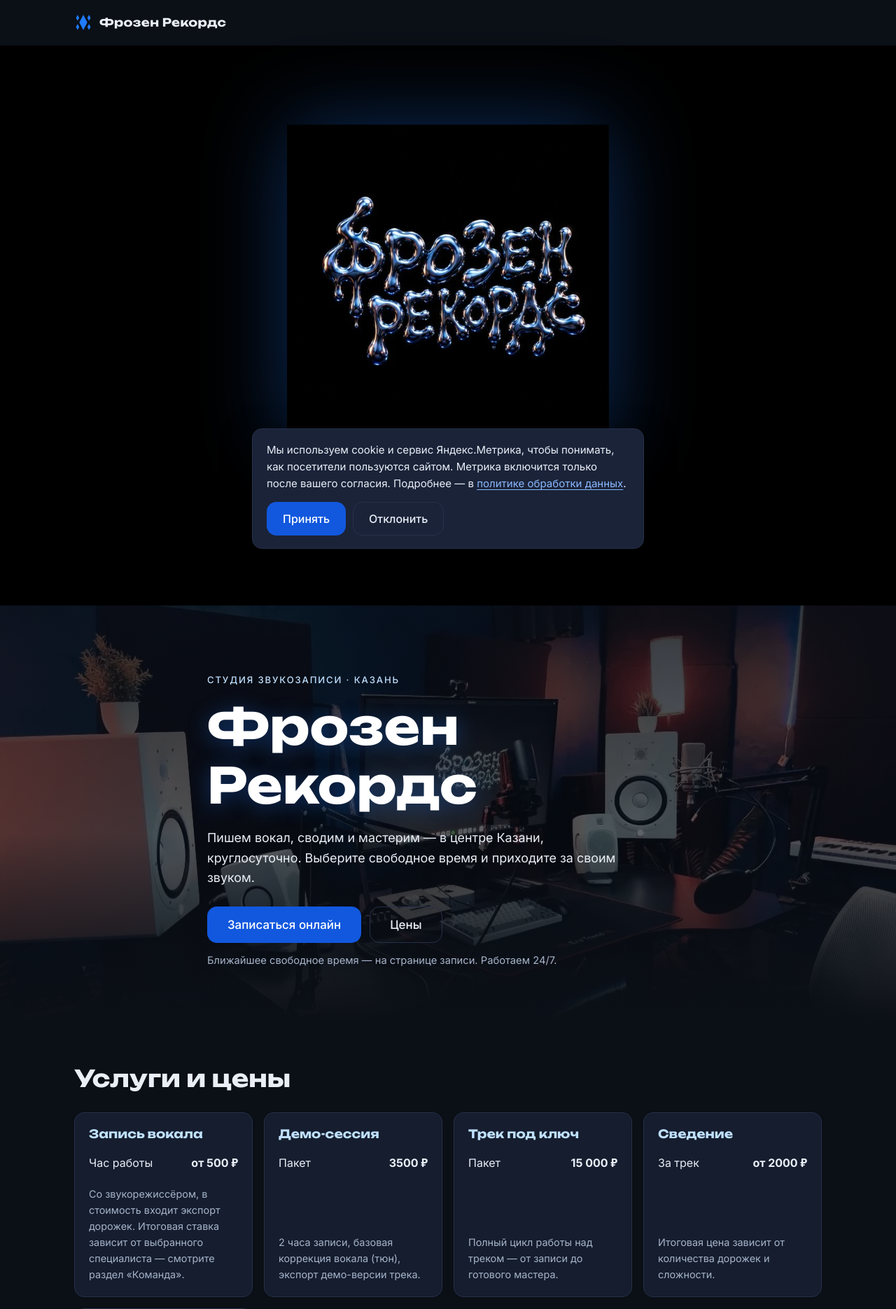
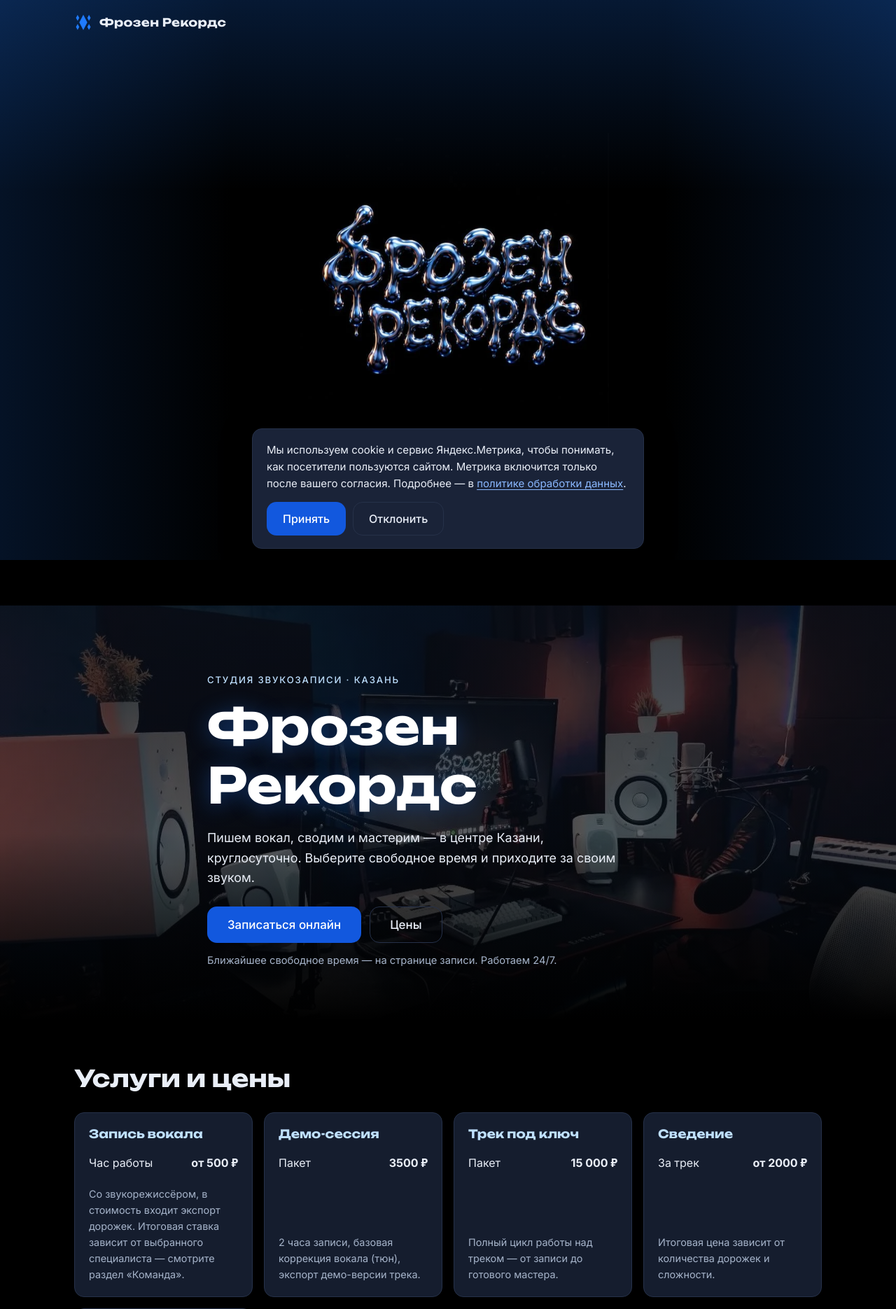
Before and after one commit to netoger/frozen-records-site, a PHP site: page / in a window 1280 px wide. Shown: the top 1870 px of the page at 70% size. Run offline with PHP 8.4, Linux system fonts and the light colour scheme.

Commit message:
Заставка: без ореола у логотипа, подсветка по краям страницы
- убрано свечение вокруг логотипа; фон страницы стал чистым чёрным,
  а картинка выводится в режиме наложения screen — чёрный фон снимка
  становится прозрачным, и логотип ложится на страницу без рамки;
- добавлена подсветка по краям страницы сверху и с боков, снизу её нет;
  слой закреплён на экране позади содержимого, текст не затемняет;
- логотип и стрелка плавно тают при прокрутке к содержимому;
- убрана надпись «Листайте вниз», осталась одна стрелка.

Расчёт растворения ведётся по высоте окна, а не по размерам элемента:
на старте до завершения первой раскладки они бывают неточными, из-за чего
логотип исчезал уже на первых ста пикселях прокрутки.

Co-Authored-By: Claude Fable 5 <noreply@anthropic.com>

```diff
--- a/public_html/assets/css/style.css
+++ b/public_html/assets/css/style.css
@@ -33,8 +33,10 @@
 
 /* ---------- Токены ---------- */
 :root {
-  --bg: #0b0f16;
-  --bg-alt: #101623;
+  /* Чистый чёрный: логотип отрисован на чёрном, и фон картинки должен
+     сливаться с фоном страницы без видимой границы */
+  --bg: #000000;
+  --bg-alt: #0b111c;
   --panel: #151d2e;
   --panel-2: #1a2338;
   --line: #263149;
@@ -68,6 +70,21 @@ body {
   font-size: 1rem;
   line-height: 1.6;
   -webkit-font-smoothing: antialiased;
+}
+
+/* Подсветка по краям страницы: сверху и с боков, снизу её нет.
+   Слой закреплён на экране и лежит ПОЗАДИ содержимого (z-index: -1),
+   поэтому не затемняет текст и не перехватывает нажатия. */
+body::before {
+  content: '';
+  position: fixed;
+  inset: 0;
+  z-index: -1;
+  pointer-events: none;
+  background:
+    linear-gradient(to bottom, rgba(31, 123, 255, 0.20) 0%, rgba(31, 123, 255, 0) 34vh),
+    linear-gradient(to right,  rgba(31, 123, 255, 0.15) 0%, rgba(31, 123, 255, 0) 26vw),
+    linear-gradient(to left,   rgba(31, 123, 255, 0.15) 0%, rgba(31, 123, 255, 0) 26vw);
 }
 
 img { max-width: 100%; height: auto; display: block; }
@@ -151,30 +168,31 @@ h1, h2, h3 { font-family: var(--font-head); line-height: 1.2; margin: 0 0 0.6em;
 }
 
 /* ---------- Заставка с логотипом ---------- */
-/* Логотип отрисован на чёрном фоне, поэтому и секция чёрная — так картинка
-   не выглядит вставленным прямоугольником. svh вместо vh: на мобильных
-   адресная строка не должна обрезать экран. */
+/* Секция без своего фона — сквозь неё виден чёрный фон страницы и подсветка
+   по краям. svh вместо vh: на мобильных адресная строка не режет экран. */
 .intro {
   min-height: 100vh;
   min-height: 100svh;
-  background: #000;
   display: flex; flex-direction: column;
   align-items: center; justify-content: center; gap: 28px;
   padding: 24px 16px 40px;
   text-align: center;
 }
+/* mix-blend-mode: screen делает чёрный фон картинки полностью прозрачным,
+   поэтому логотип ложится на страницу без прямоугольника и без ореола. */
 .intro-logo {
   width: min(78vw, 460px); height: auto;
-  filter: drop-shadow(0 0 60px rgba(31, 123, 255, 0.35));
+  mix-blend-mode: screen;
 }
+/* Логотип и стрелка плавно тают по мере прокрутки; долю задаёт main.js */
+.intro-logo, .intro-scroll { --intro-fade: 1; opacity: var(--intro-fade); }
 .intro-scroll {
-  display: inline-flex; flex-direction: column; align-items: center; gap: 8px;
+  display: inline-flex; align-items: center; justify-content: center;
   color: var(--muted); text-decoration: none;
-  font-size: 0.86rem; letter-spacing: 0.14em; text-transform: uppercase;
-  min-height: 44px; padding: 6px 12px; border-radius: 8px;
+  min-height: 44px; min-width: 44px; border-radius: 50%;
 }
 .intro-scroll:hover { color: var(--ice); }
-.intro-scroll svg { width: 26px; height: 26px; animation: intro-bounce 1.8s ease-in-out infinite; }
+.intro-scroll svg { width: 30px; height: 30px; animation: intro-bounce 1.8s ease-in-out infinite; }
 @keyframes intro-bounce {
   0%, 100% { transform: translateY(0); opacity: 0.75; }
   50%      { transform: translateY(6px); opacity: 1; }
--- a/public_html/assets/js/main.js
+++ b/public_html/assets/js/main.js
@@ -319,23 +319,33 @@
     var intro = $('#intro');
     if (!intro) { return; }
 
-    // Высоту читаем заранее: обращение к размерам элемента на каждом событии
-    // прокрутки заставляло бы браузер пересчитывать вёрстку
-    var halfIntro = intro.offsetHeight / 2;
+    var logo = $('.intro-logo');
+    var hint = $('.intro-scroll');
+    var lastFade = -1;
 
     function update() {
+      var scrolled = window.scrollY;
+      // Заставка ровно в высоту экрана, поэтому меряем по окну: читать размеры
+      // элемента на каждой прокрутке дорого, а на старте они бывают неточными,
+      // пока не завершилась первая раскладка страницы
+      var screenHeight = window.innerHeight || 1;
+
       // Шапка возвращается, когда логотип ушёл больше чем наполовину
-      document.body.classList.toggle('at-intro', window.scrollY <= halfIntro);
-    }
+      document.body.classList.toggle('at-intro', scrolled <= screenHeight / 2);
 
-    function onResize() {
-      halfIntro = intro.offsetHeight / 2;
-      update();
+      // Плавный переход к содержимому: логотип и стрелка тают к концу заставки
+      var fade = Math.max(0, 1 - scrolled / (screenHeight * 0.8));
+      fade = Math.round(fade * 100) / 100;
+      if (fade !== lastFade) {
+        lastFade = fade;
+        if (logo) { logo.style.setProperty('--intro-fade', fade); }
+        if (hint) { hint.style.setProperty('--intro-fade', fade); }
+      }
     }
 
     update();
     window.addEventListener('scroll', update, { passive: true });
-    window.addEventListener('resize', onResize, { passive: true });
+    window.addEventListener('resize', update, { passive: true });
   }
 
   /* ------------------------------------------------------------
--- a/public_html/index.php
+++ b/public_html/index.php
@@ -110,7 +110,6 @@ require_once __DIR__ . '/app/includes/layout/header.php';
          width="619" height="621" fetchpriority="high" decoding="async">
   </picture>
   <a class="intro-scroll" href="#hero" aria-label="Перейти к содержимому сайта">
-    <span>Листайте вниз</span>
     <svg viewBox="0 0 24 24" aria-hidden="true" focusable="false">
       <path d="M12 4v14m0 0l-6-6m6 6l6-6" fill="none" stroke="currentColor"
             stroke-width="2" stroke-linecap="round" stroke-linejoin="round"/>
```
